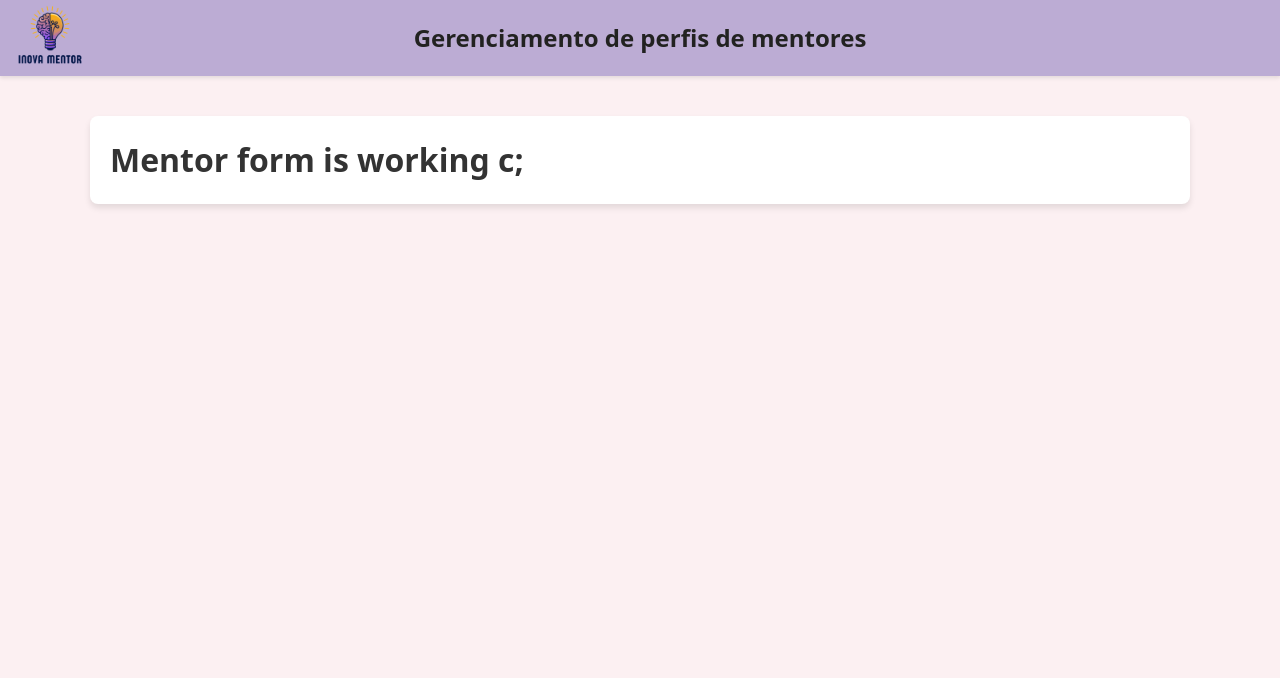
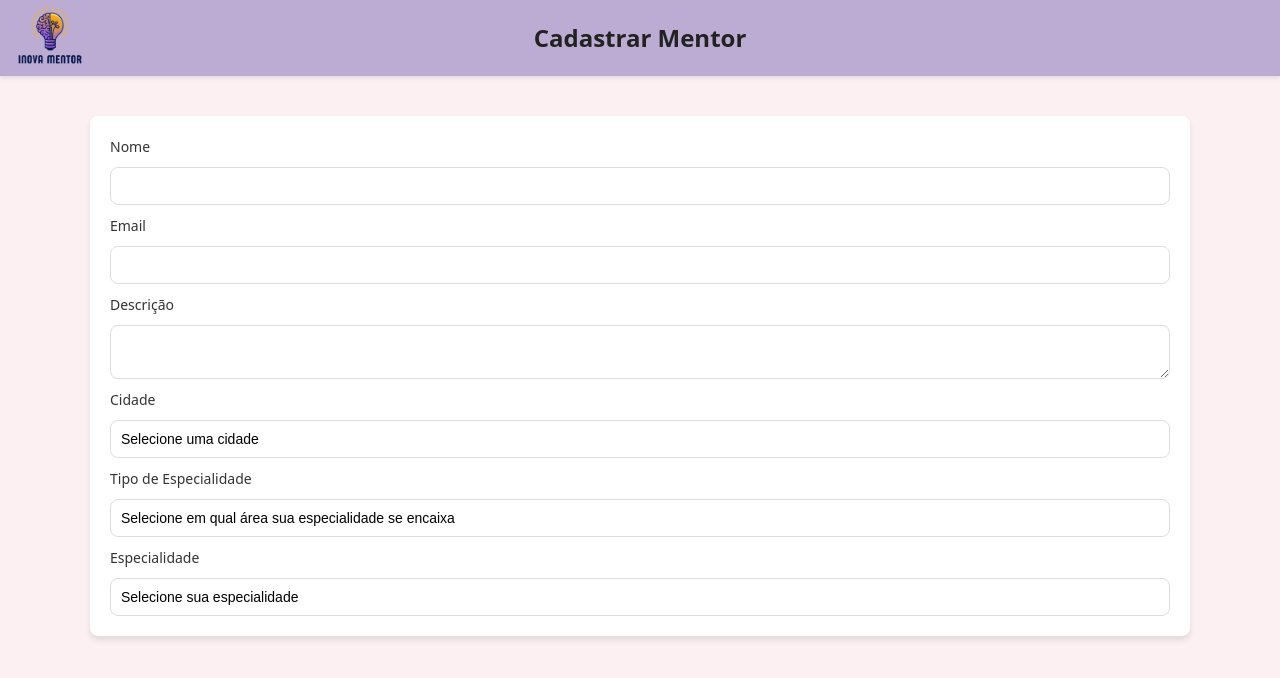
Before and after one commit to Stefany-Campanhoni/projeto-extensao-segunda-fase-react, a React (Vite) app: page /mentors/create in a window 1280 px wide. Shown: the top 678 px of the page. Built offline with nearby package versions, Linux system fonts and the light colour scheme.

Commit message:
Create mentor form component structure

```diff
--- a/package.json
+++ b/package.json
@@ -15,9 +15,12 @@
     "@fortawesome/free-regular-svg-icons": "^6.7.2",
     "@fortawesome/free-solid-svg-icons": "^6.7.2",
     "@fortawesome/react-fontawesome": "^0.2.2",
+    "@hookform/resolvers": "^5.0.1",
     "react": "^19.0.0",
     "react-dom": "^19.0.0",
-    "react-router-dom": "^7.5.0"
+    "react-hook-form": "^7.55.0",
+    "react-router-dom": "^7.5.0",
+    "zod": "^3.24.2"
   },
   "devDependencies": {
     "@eslint/js": "^9.21.0",
--- a/src/components/header/Header.tsx
+++ b/src/components/header/Header.tsx
@@ -1,14 +1,14 @@
 import logo from "@assets/logo.png"
 import "./header.css"
 
-export function Header() {
+export function Header({ title }: { title: string }) {
   return (
     <header className="topbar">
       <img
         src={logo}
         alt="logo.png"
       />
-      <h1>Gerenciamento de perfis de mentores</h1>
+      <h1>{title}</h1>
     </header>
   )
 }
--- a/src/components/page/Page.tsx
+++ b/src/components/page/Page.tsx
@@ -4,12 +4,13 @@ import "./page.css"
 type PageProps = {
   children: React.ReactNode
   className?: string
+  title: string
 }
 
-export function Page({ children, className = "" }: PageProps) {
+export function Page({ children, className = "", title }: PageProps) {
   return (
     <>
-      <Header />
+      <Header title={title} />
       <main className={`page-content ${className}`}>{children}</main>
     </>
   )
--- a/src/components/table/Table.tsx
+++ b/src/components/table/Table.tsx
@@ -1,5 +1,5 @@
 import React from "react"
-import { Column } from "@custom-types/index"
+import { Column } from "@custom-types/types"
 import "./table.css"
 
 type TableProps<T> = {
--- a/src/pages/dashboard/Dashbord.tsx
+++ b/src/pages/dashboard/Dashbord.tsx
@@ -1,7 +1,7 @@
 import { useState, useEffect } from "react"
 import { useNavigate } from "react-router-dom"
 import { faPlus } from "@fortawesome/free-solid-svg-icons"
-import { Mentor, Column } from "@custom-types/index"
+import { Mentor, Column } from "@custom-types/types"
 import { Page } from "@components/page/Page"
 import { Table } from "@components/table/Table"
 import { Button } from "@components/button/Button"
@@ -62,7 +62,7 @@ export function Dashbord() {
   }, [])
 
   return (
-    <Page>
+    <Page title="Gerenciamento de Perfis de Mentores">
       <section className="dashboard-top">
         <h2>Mentores Cadastrados</h2>
         <Button
--- a/src/pages/mentor/MentorForm.tsx
+++ b/src/pages/mentor/MentorForm.tsx
@@ -1,9 +1,127 @@
 import { Page } from "@components/page/Page"
+import { zodResolver } from "@hookform/resolvers/zod";
+import { useForm } from "react-hook-form";
+import { z } from "zod";
+import "./mentor-form.css"
+
+const mentorFormSchema = z.object({
+  name: z.string().max(45, {message: "O nome deve ser menor que 45 caracteres!"}),
+  email: z.string().email({message: "Email inválido!"}),
+  description: z.string().max(200, {message: "A descrição não deve exceder 200 caracteres!"}),
+  cityId: z.number().int().min(1, {message: "Cidade inválida!"}),
+  specialtyTypeId: z.number().int().min(1, {message: "Tipo de especialidade inválido"}),
+  specialtyId: z.number().int().min(1, {message: "Especialidade inválido"})
+})
+
+type ValidationSchemaType = z.infer<typeof mentorFormSchema>
+
+function onSubmit(data: ValidationSchemaType) {
+  console.log(data)
+}
 
 export function MentorForm() {
+  const { register, handleSubmit, formState: { errors } } = useForm<ValidationSchemaType>({
+    resolver: zodResolver(mentorFormSchema)
+  })
+
   return (
-    <Page>
-      <h1>Mentor form is working c;</h1>
+    <Page title="Cadastrar Mentor">
+      <form className="form" onSubmit={handleSubmit(onSubmit)}>
+        <label htmlFor="name">
+          Nome
+          <input
+            type="text"
+            {...register("name")}
+            required
+          />
+
+          {errors.name && <span className="error-field">{errors.name.message}</span>}
+        </label>
+        <label htmlFor="email">
+          Email
+          <input
+            type="email"
+            id="email"
+            {...register("email")}
+            required
+          />
+
+          {errors.email && <span className="error-field">{errors.email.message}</span>}
+        </label>
+
+        <label htmlFor="description">
+          Descrição
+          <textarea
+            id="description"
+            required
+          ></textarea>
+
+          {errors.description && <span className="error-field">{errors.description.message}</span>}
+        </label>
+
+        <label htmlFor="city">
+          Cidade
+          <select
+            id="city"
+            name="city"
+            required
+          >
+            <option
+              value=""
+              disabled
+              selected
+              hidden
+            >
+              Selecione uma cidade
+            </option>
+          </select>
+
+          {errors.cityId && <span className="error-field">{errors.cityId.message}</span>}
+        </label>
+
+        <label htmlFor="specialty-type">
+          Tipo de Especialidade
+          <select
+            id="specialtyType"
+            name="specialty-type"
+            required
+          >
+            <option
+              value=""
+              disabled
+              selected
+              hidden
+            >
+              Selecione em qual área sua especialidade se encaixa
+            </option>
+          </select>
+
+          {errors.specialtyTypeId && <span className="error-field">{errors.specialtyTypeId.message}</span>}
+        </label>
+
+        <label
+          id="specialtyLabel"
+          htmlFor="specialty"
+        >
+          Especialidade
+          <select
+            id="specialty"
+            name="specialty"
+            required
+          >
+            <option
+              value=""
+              disabled
+              selected
+              hidden
+            >
+              Selecione sua especialidade
+            </option>
+          </select>
+
+          {errors.specialtyId && <span className="error-field">{errors.specialtyId.message}</span>}
+        </label>
+      </form>
     </Page>
   )
 }
--- /dev/null
+++ b/src/pages/mentor/mentor-form.css
@@ -0,0 +1,35 @@
+.form {
+    display: flex;
+    flex-direction: column;
+    gap: 10px;
+    width: 100%;
+}
+
+.form > label {
+    display: flex;
+    flex-direction: column;
+    width: 100%;
+    font-size: 14px;
+    gap: 10px;
+    color: #333;
+}
+
+.form > label > input,
+.form > label > textarea {
+  padding: 10px;
+  border: 1px solid #ddd;
+  border-radius: 8px;
+  font-size: 14px;
+  background-color: #fff;
+}
+
+select {
+  appearance: none;
+  cursor: pointer;
+  width: 100%;
+  padding: 10px;
+  border: 1px solid #ddd;
+  border-radius: 8px;
+  font-size: 14px;
+  background-color: #fff;
+}
--- a/src/types/mentor.types.ts
+++ b/src/types/mentor.types.ts
@@ -1,9 +1,11 @@
 type City = {
+  id: number
   name: string
   state: string
 }
 
 type Specialty = {
+  id: number
   name: string
   type: string
 }
```
Also changed, not shown: src/types/types.ts (renamed from src/types/index.ts), 1 other file (tests, documents, lock files or other folders).
